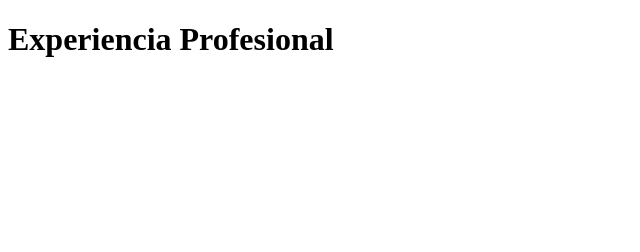
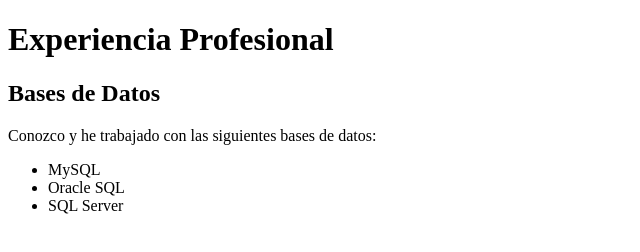
Before and after one commit to Leo538/-PracticaGit4A_BarrosLeonel, a plain HTML site: page experiencia.htm in a window 1280 px wide. Shown: the whole page, without its empty margins (0-640 px from the left). Drawn offline with Linux system fonts and the light colour scheme.

Commit message:
Se agregó la experiencia de bases de datos

```diff
--- a/experiencia.htm
+++ b/experiencia.htm
@@ -11,6 +11,16 @@
     </header>
 
     <main class="container mt-4">
+        <section id="bases-de-datos">
+            <h2>Bases de Datos</h2>
+            <p>Conozco y he trabajado con las siguientes bases de datos:</p>
+            <ul>
+                <li>MySQL</li>
+                <li>Oracle SQL</li>
+                <li>SQL Server</li>
+            </ul>
+        </section>
+
     </main>
 </body>
 </html>
```
